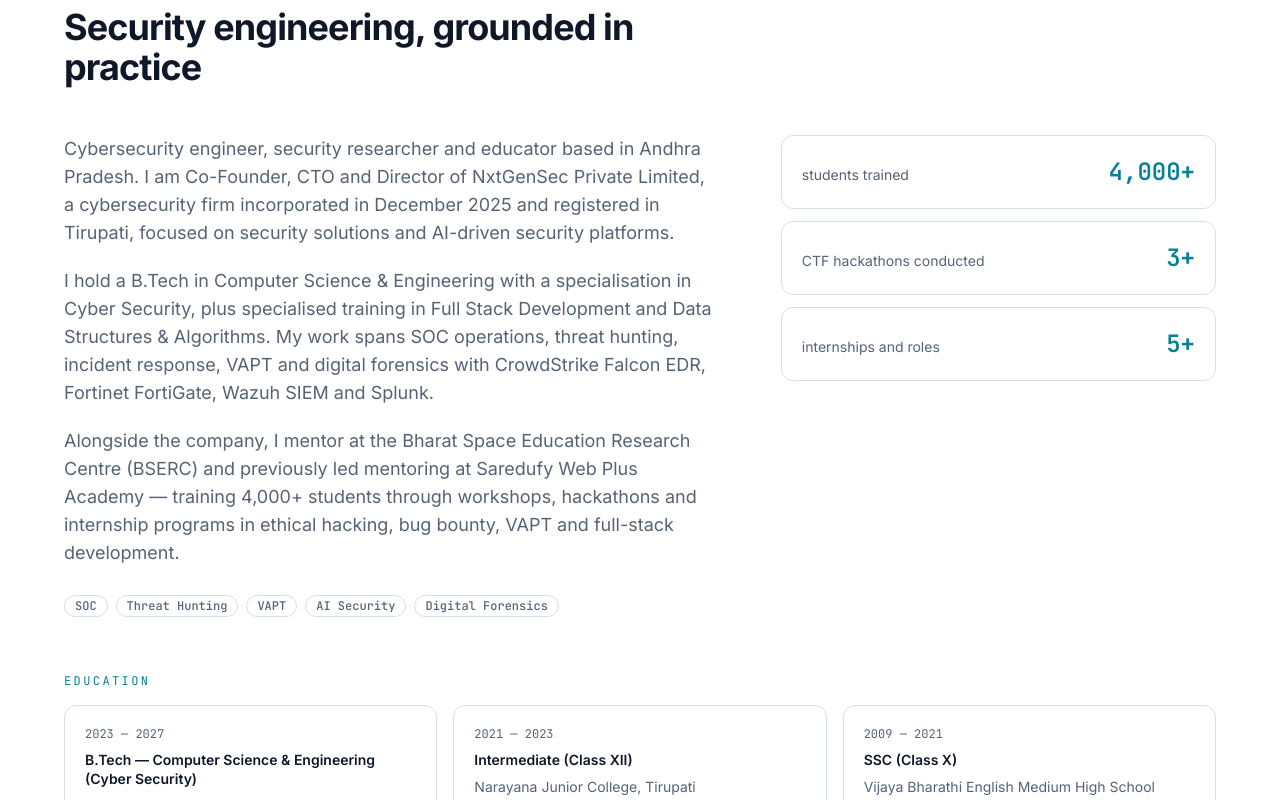
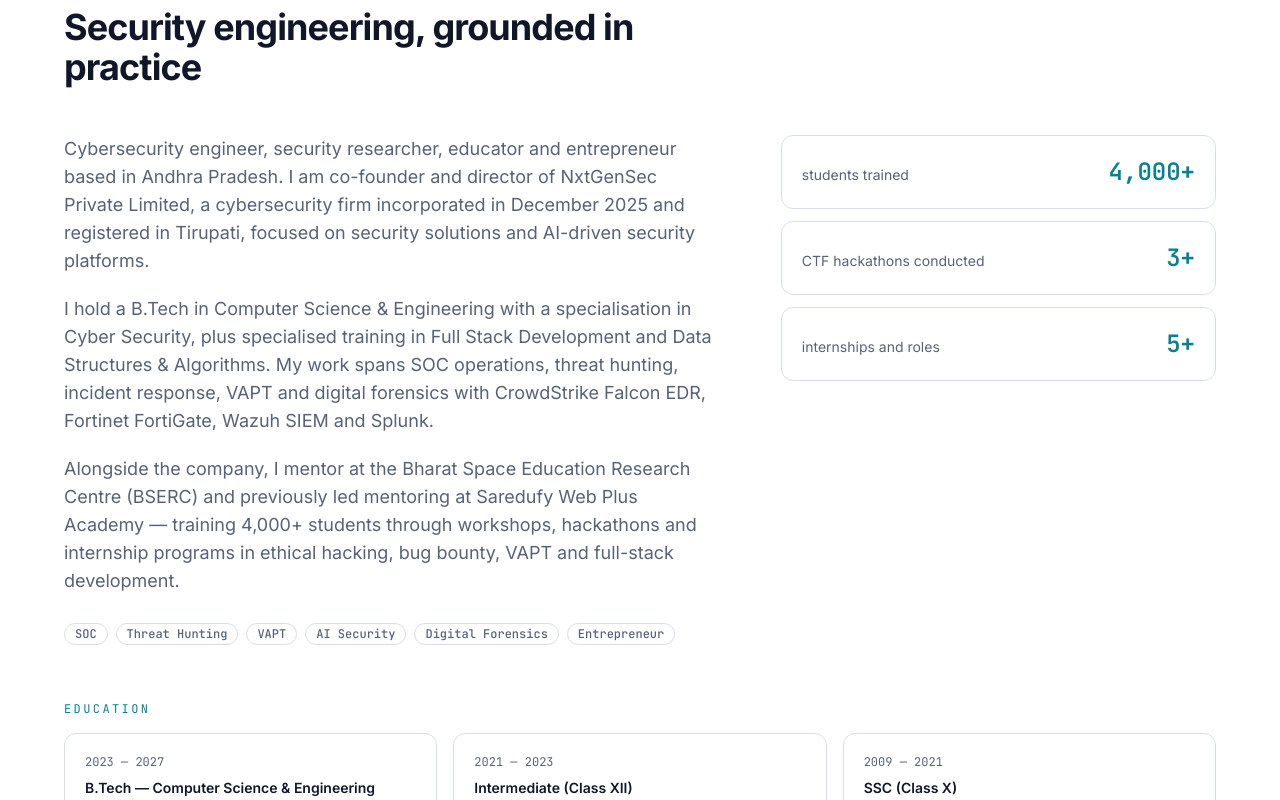
Before and after one commit to DevaSaiNandiniMandapalli/portfolio, a React (Vite) app: page / in a window 1280 px wide. Shown: the part 860-1660 px from the top of the page. Built offline with nearby package versions, Linux system fonts and the light colour scheme.

Commit message:
Replace CTO phrasing with entrepreneur positioning across site
Co-authored-by: Lemon Code <hello@lemoncode.ai>

```diff
--- a/index.html
+++ b/index.html
@@ -6,7 +6,7 @@
     <title>Deva Sai Nandini Mandapalli — Cyber Security Engineer</title>
     <meta
       name="description"
-      content="Deva Sai Nandini Mandapalli — Cyber Security Engineer specializing in SOC operations, threat hunting, incident response and AI security. Co-founder, CTO and Director of NxtGenSec Private Limited."
+      content="Deva Sai Nandini Mandapalli — Cyber Security Engineer specializing in SOC operations, threat hunting, incident response and AI security. Entrepreneur and co-founder of NxtGenSec Private Limited."
     />
     <meta name="author" content="Deva Sai Nandini Mandapalli" />
     <meta name="theme-color" content="#070b14" />
@@ -18,7 +18,7 @@
     <meta property="og:title" content="Deva Sai Nandini Mandapalli — Cyber Security Engineer" />
     <meta
       property="og:description"
-      content="SOC operations, threat hunting, incident response and AI security. Co-founder, CTO and Director of NxtGenSec Private Limited."
+      content="SOC operations, threat hunting, incident response and AI security. Entrepreneur and co-founder of NxtGenSec Private Limited."
     />
     <meta property="og:image" content="/og-image.svg" />
     <meta property="og:site_name" content="Deva Sai Nandini Mandapalli" />
@@ -28,7 +28,7 @@
     <meta name="twitter:title" content="Deva Sai Nandini Mandapalli — Cyber Security Engineer" />
     <meta
       name="twitter:description"
-      content="SOC operations, threat hunting, incident response and AI security. Co-founder, CTO and Director of NxtGenSec Private Limited."
+      content="SOC operations, threat hunting, incident response and AI security. Entrepreneur and co-founder of NxtGenSec Private Limited."
     />
     <meta name="twitter:image" content="/og-image.svg" />
 
@@ -47,7 +47,7 @@
         "@type": "Person",
         "name": "Deva Sai Nandini Mandapalli",
         "jobTitle": "Cyber Security Engineer",
-        "description": "Cyber Security Engineer, security researcher and educator; Co-Founder, CTO and Director of NxtGenSec Private Limited.",
+        "description": "Cyber Security Engineer, security researcher, educator and entrepreneur; co-founder and director of NxtGenSec Private Limited.",
         "worksFor": {
           "@type": "Organization",
           "name": "NxtGenSec Private Limited",
--- a/src/components/sections/about.tsx
+++ b/src/components/sections/about.tsx
@@ -26,6 +26,7 @@ export function About() {
               <Badge variant="outline">VAPT</Badge>
               <Badge variant="outline">AI Security</Badge>
               <Badge variant="outline">Digital Forensics</Badge>
+              <Badge variant="outline">Entrepreneur</Badge>
             </div>
           </Reveal>
 
--- a/src/data/portfolio.ts
+++ b/src/data/portfolio.ts
@@ -71,7 +71,7 @@ export const profile = {
   photoUrl: "/photo.jpg",
   resumeUrl: "/resume.pdf",
   intro:
-    "Co-founder, CTO and Director of NxtGenSec Private Limited — building AI-driven security platforms. I pair hands-on SOC operations, threat hunting and VAPT with security engineering, and have trained 4,000+ students in ethical hacking.",
+    "Entrepreneur and co-founder of NxtGenSec Private Limited, building AI-driven security platforms. I pair hands-on SOC operations, threat hunting and VAPT with security engineering, and have trained 4,000+ students in ethical hacking.",
   typingRoles: ["SOC Operations", "Threat Hunting", "SOAR Automation", "AI Security"],
 } as const;
 
@@ -100,7 +100,7 @@ export const socials: SocialLink[] = [
 
 export const about = {
   paragraphs: [
-    "Cybersecurity engineer, security researcher and educator based in Andhra Pradesh. I am Co-Founder, CTO and Director of NxtGenSec Private Limited, a cybersecurity firm incorporated in December 2025 and registered in Tirupati, focused on security solutions and AI-driven security platforms.",
+    "Cybersecurity engineer, security researcher, educator and entrepreneur based in Andhra Pradesh. I am co-founder and director of NxtGenSec Private Limited, a cybersecurity firm incorporated in December 2025 and registered in Tirupati, focused on security solutions and AI-driven security platforms.",
     "I hold a B.Tech in Computer Science & Engineering with a specialisation in Cyber Security, plus specialised training in Full Stack Development and Data Structures & Algorithms. My work spans SOC operations, threat hunting, incident response, VAPT and digital forensics with CrowdStrike Falcon EDR, Fortinet FortiGate, Wazuh SIEM and Splunk.",
     "Alongside the company, I mentor at the Bharat Space Education Research Centre (BSERC) and previously led mentoring at Saredufy Web Plus Academy — training 4,000+ students through workshops, hackathons and internship programs in ethical hacking, bug bounty, VAPT and full-stack development.",
   ],
@@ -196,11 +196,11 @@ export const skillGroups: SkillGroup[] = [
 
 export const experience: ExperienceEntry[] = [
   {
-    role: "Co-Founder, CTO & Director",
+    role: "Entrepreneur & Co-Founder",
     organization: "NxtGenSec Private Limited",
     dates: "Dec 2025 — Present",
     description:
-      "Co-founded a cybersecurity company registered in Tirupati, Andhra Pradesh, incorporated in December 2025. Leading technology and security engineering: AI-driven security platforms, API, mobile and IoT security, SOC services, VAPT and blockchain research.",
+      "Co-founded a cybersecurity company registered in Tirupati, Andhra Pradesh, incorporated in December 2025. Leading technology and security engineering — AI-driven security platforms, API, mobile and IoT security, SOC services, VAPT and blockchain research.",
   },
   {
     role: "Mentor",
```
